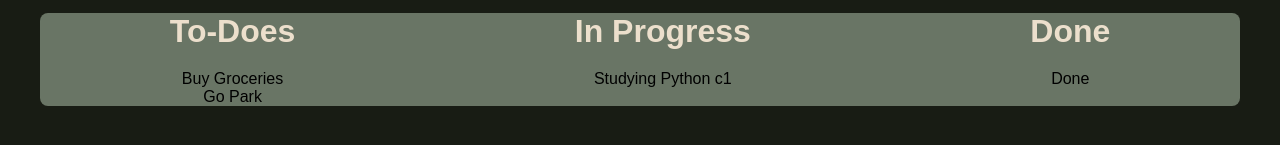
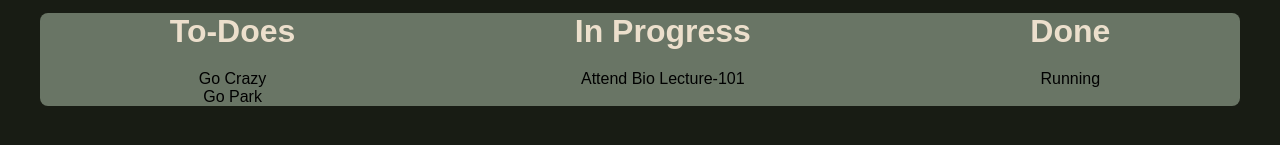
Before and after one commit to Coddiction-101/Frontend-Projects, a plain HTML site: page Kanban-Board/index.html in a window 1280 px wide. Shown: the part 369-514 px from the top of the page. Drawn offline with Linux system fonts and the light colour scheme.

Commit message:
Update index.html

```diff
--- a/Kanban-Board/index.html
+++ b/Kanban-Board/index.html
@@ -16,19 +16,19 @@
             <!-- List first -->
             <div class="list" id="list1">
                 <h2>To-Does</h2>
-                <div class="card" draggable="true" id="card1">Buy Groceries</div>
+                <div class="card" draggable="true" id="card1">Go Crazy</div>
                 <div class="card" draggable="true" id="card2">Go Park</div>
             </div>
 
             <!-- List second -->
             <div class="list" id="list2">
                 <h2>In Progress</h2>
-                <div class="card" draggable="true" id="card3">Studying Python c1</div>
+                <div class="card" draggable="true" id="card3"> Attend Bio Lecture-101</div>
             </div>
             <!-- List third -->
             <div class="list" id="list3">
                 <h2>Done</h2>
-                <div class="card" draggable="true" id="card4">Done</div>
+                <div class="card" draggable="true" id="card4">Running</div>
             </div>
         </div>
     </div>
```
